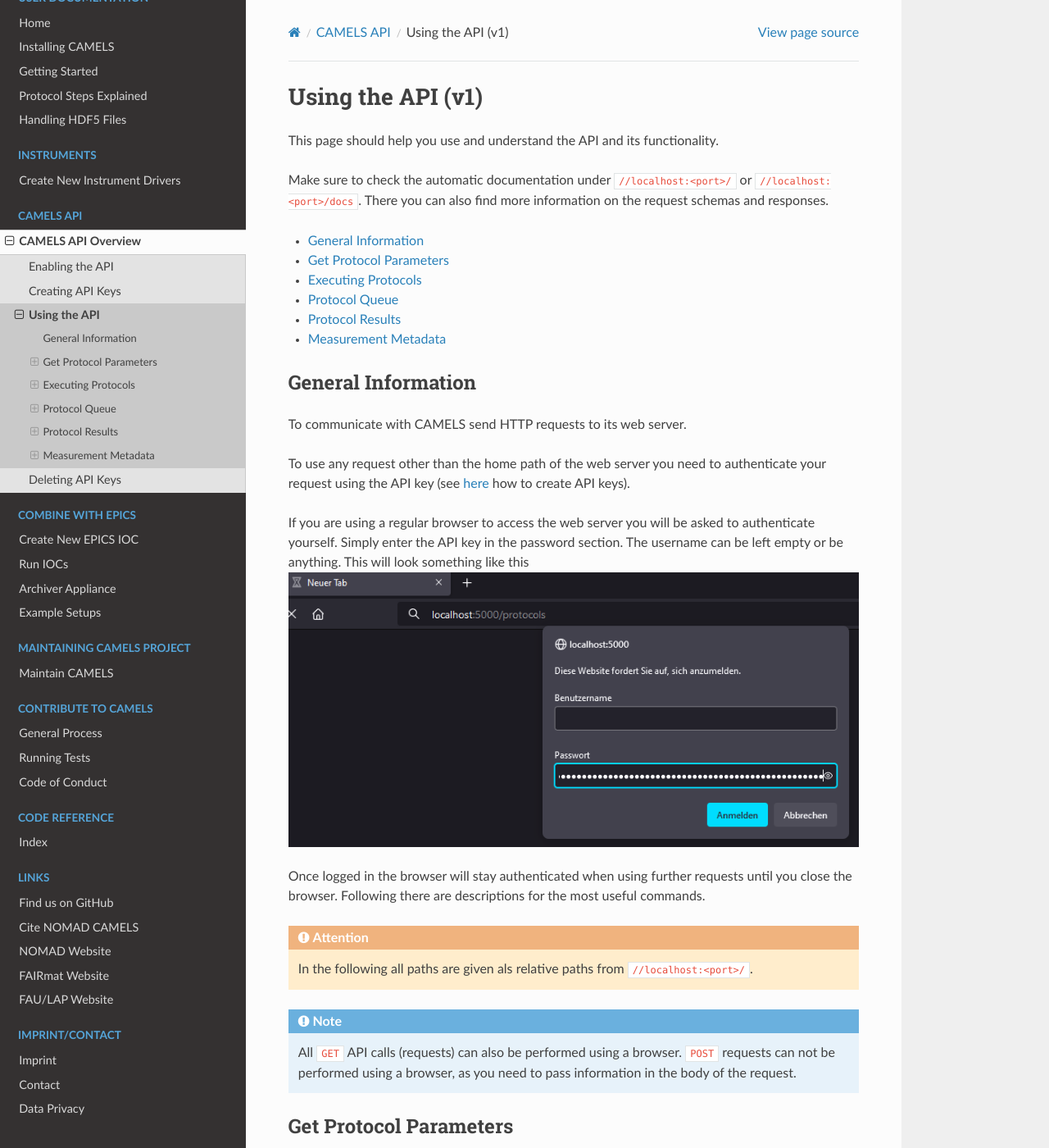
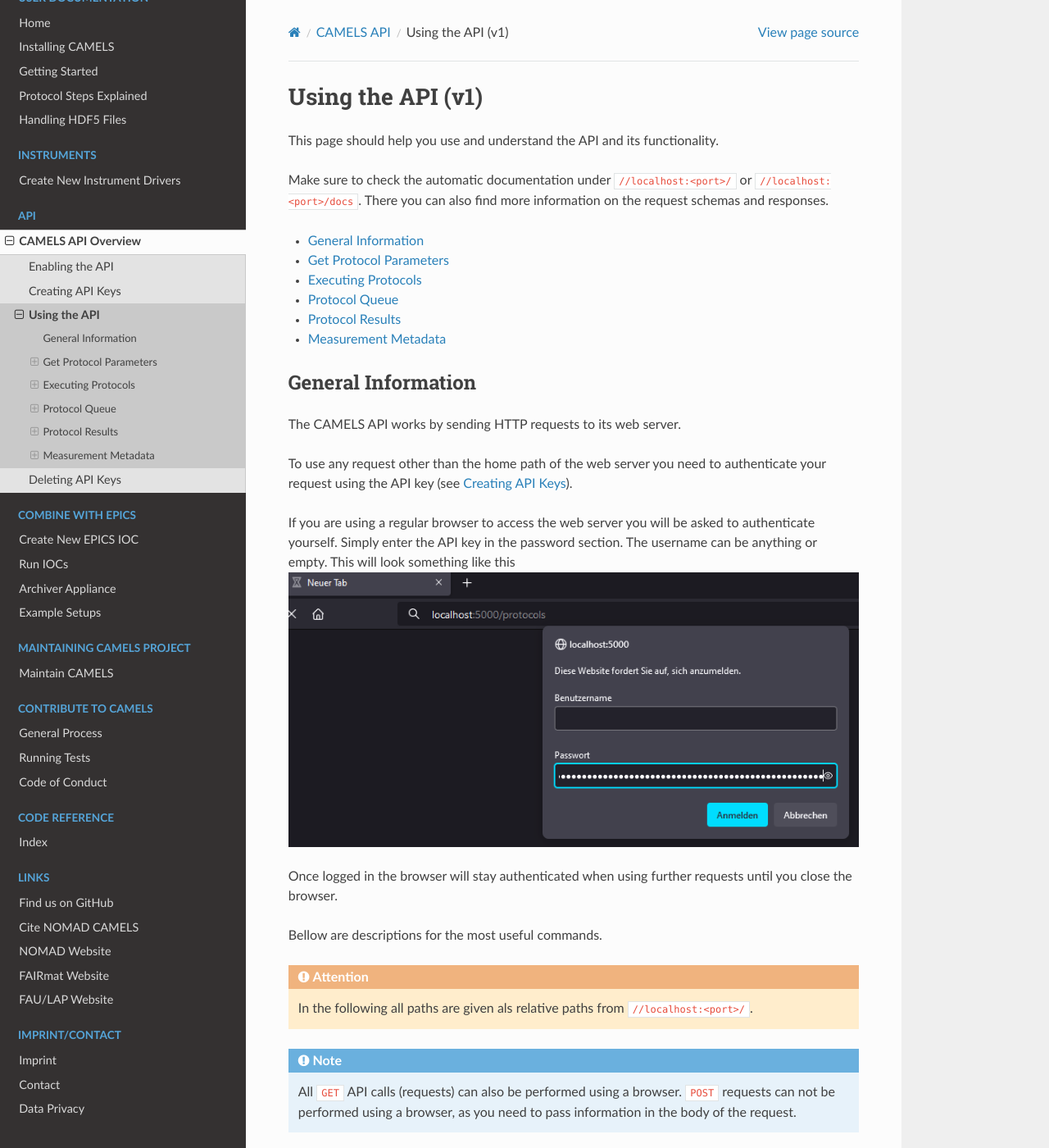
Before and after one commit to FAU-LAP/NOMAD-CAMELS, a Sphinx documentation site: the page built from docs/source/doc/api/Using_API.md, in a window 1280 px wide and 1400 px high. Shown: the whole window at 82% size. Built offline with Sphinx 7.4.7 and the Read the Docs theme 2.0.0, drawn with Linux system fonts in a browser that asks for light colours; pages that are not in the unit, such as notebooks, are missing from menus; the version number is read from the project's files by our own code.

Commit message:
small changes

````diff
--- a/docs/source/doc/api/Using_API.md
+++ b/docs/source/doc/api/Using_API.md
@@ -13,15 +13,16 @@
 
 ## General Information
 
-To communicate with CAMELS send HTTP requests to its web server.
+The CAMELS API works by sending HTTP requests to its web server.
 
-To use any request other than the home path of the web server you need to authenticate your request using the API key (see [here](Creating_API_Keys.md) how to create API keys).
+To use any request other than the home path of the web server you need to authenticate your request using the API key (see [Creating API Keys](Creating_API_Keys.md)).
 
-If you are using a regular browser to access the web server you will be asked to authenticate yourself. Simply enter the API key in the password section. The username can be left empty or be anything. This will look something like this
+If you are using a regular browser to access the web server you will be asked to authenticate yourself. Simply enter the API key in the password section. The username can be anything or empty. This will look something like this
 ![Example image of the authentication pop up in the browser](images/image.png)
 
 Once logged in the browser will stay authenticated when using further requests until you close the browser.
-Following there are descriptions for the most useful commands.
+
+Bellow are descriptions for the most useful commands.
 
 ```{attention}
 In the following all paths are given als relative paths from `//localhost:<port>/`.
--- a/docs/source/index.rst
+++ b/docs/source/index.rst
@@ -63,7 +63,7 @@
 
 .. toctree::
    :maxdepth: 2
-   :caption: CAMELS API
+   :caption: API
 
    CAMELS API Overview <doc/api/api_landing.md>
 
````
Also changed, not shown: docs/source/doc/api/Creating_API_Keys.md (+7 -6 lines).
